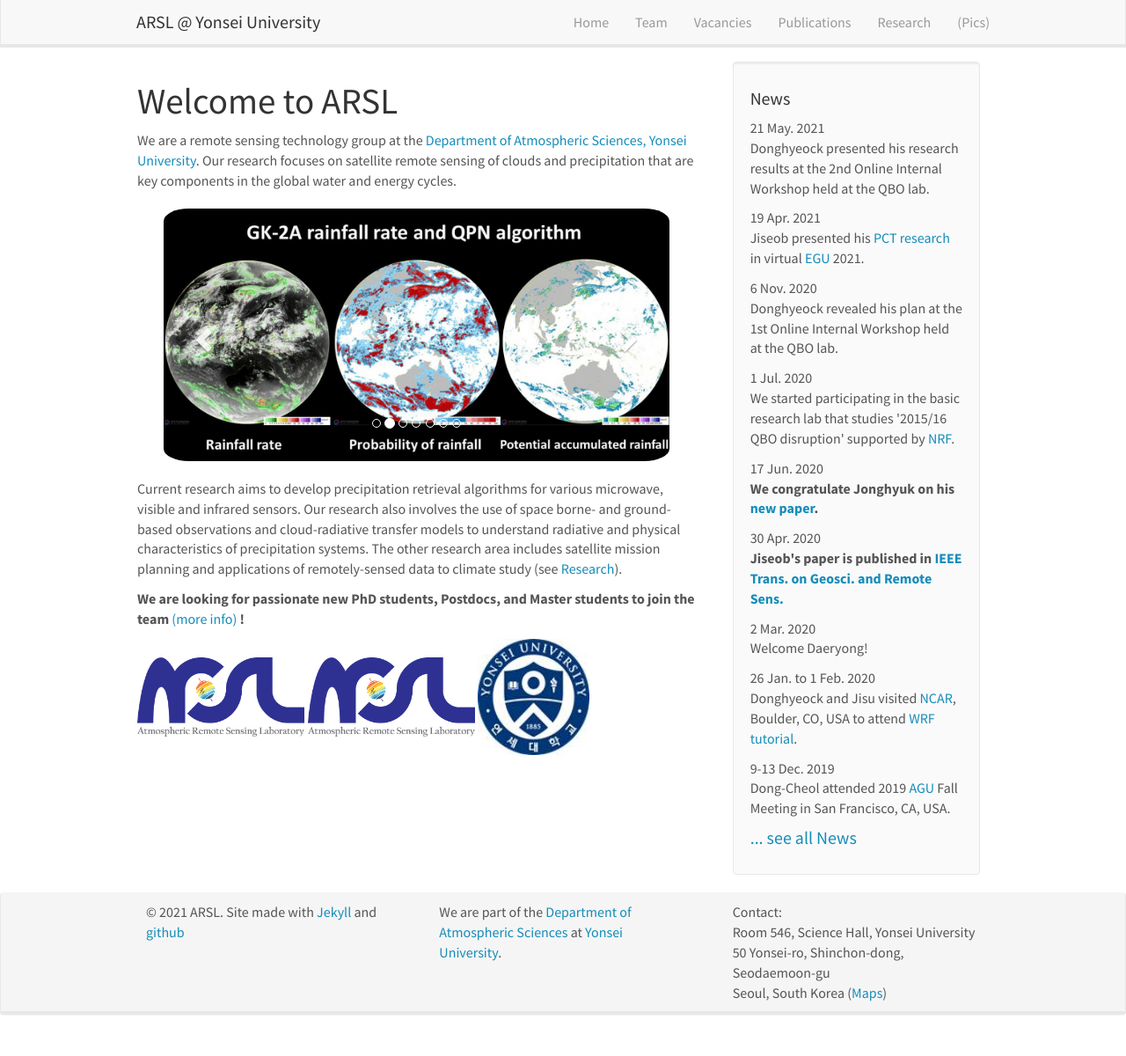
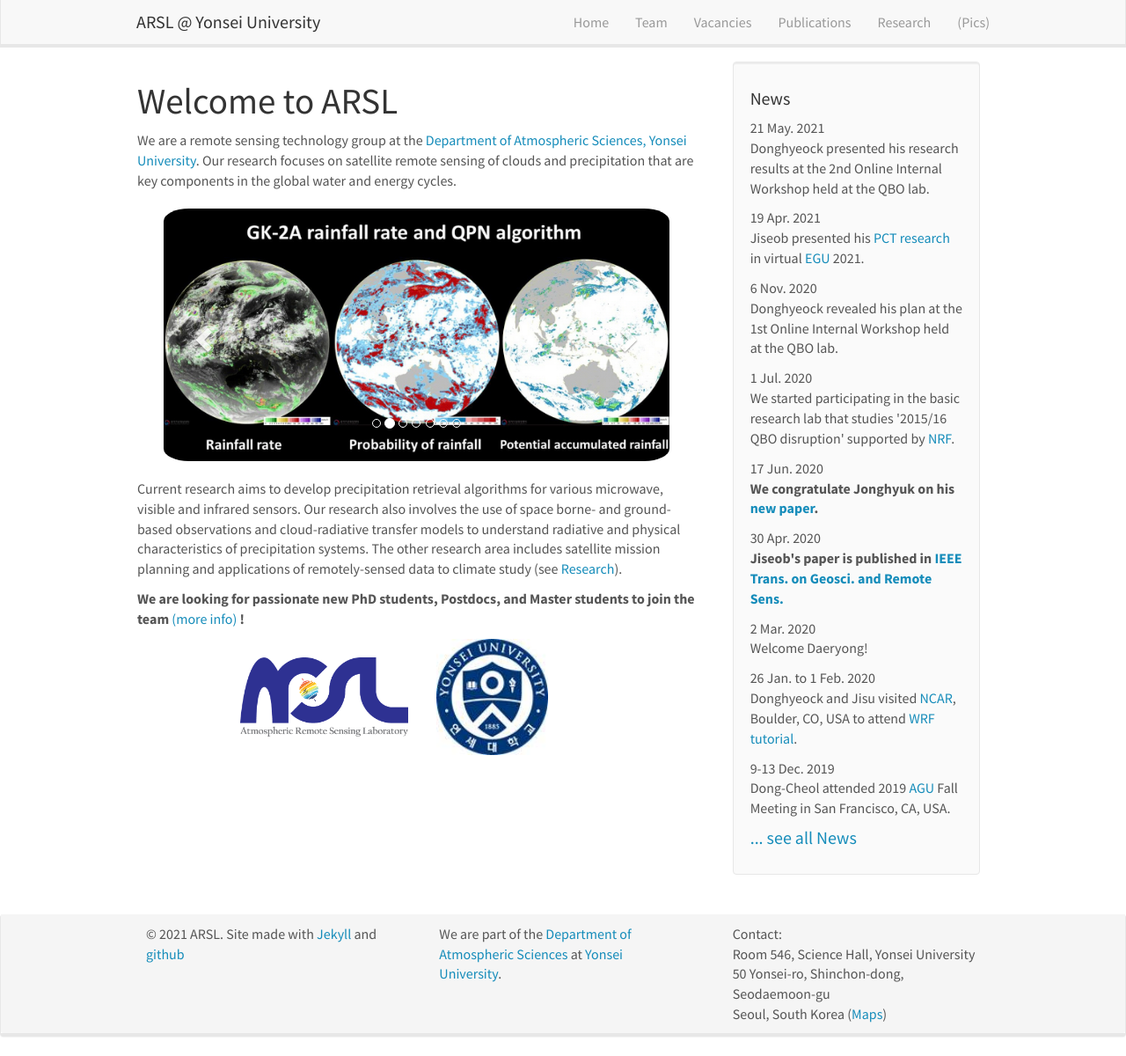
Before and after one commit to roo2003/roo2003.github.io, a Jekyll site: the page built from _pages/home.md, in a window 1280 px wide and 1200 px high. Shown: the whole window at 88% size. Built offline with Jekyll 4.4.1, drawn with Linux system fonts in a browser that asks for light colours; nearby versions of some CDN libraries.

Commit message:
Update home.md

```diff
--- a/_pages/home.md
+++ b/_pages/home.md
@@ -61,7 +61,9 @@ Current research aims to develop precipitation retrieval algorithms for various
 
 
 <figure class="fourth">
+  <img src="{{ site.url }}{{ site.baseurl }}/images/logopic/transperent.png" style="width: 18%">
   <img src="{{ site.url }}{{ site.baseurl }}/images/logopic/Logo_Arsl.png" style="width: 30%">
-  <img src="{{ site.url }}{{ site.baseurl }}/images/logopic/Logo_Arsl.png" style="width: 30%">
+  <img src="{{ site.url }}{{ site.baseurl }}/images/logopic/transperent.png" style="width: 4%">
   <img src="{{ site.url }}{{ site.baseurl }}/images/logopic/Logo_Yonsei.jpg" style="width: 20%">
+  <img src="{{ site.url }}{{ site.baseurl }}/images/logopic/transperent.png" style="width: 28%">
 </figure>
```
